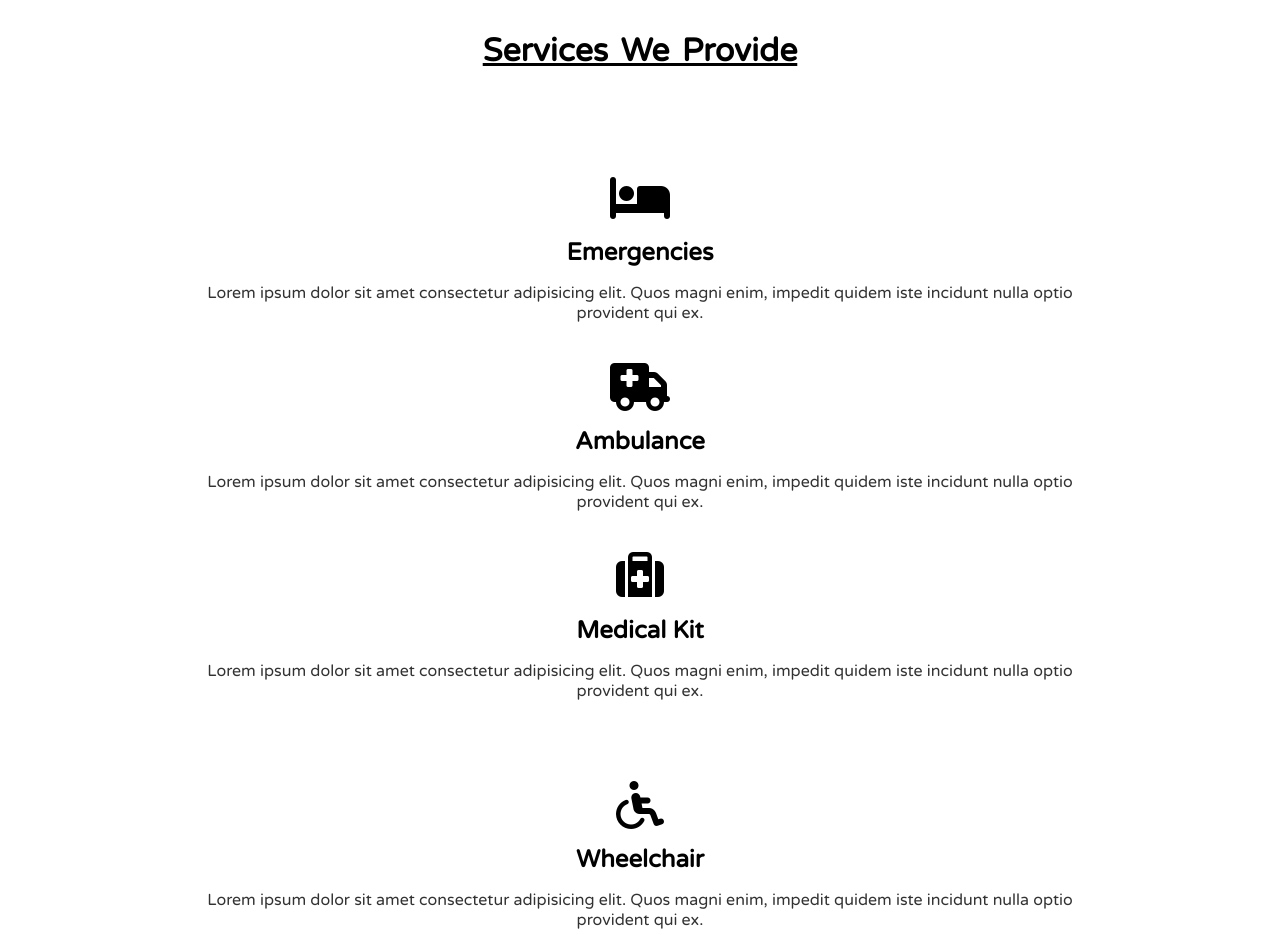
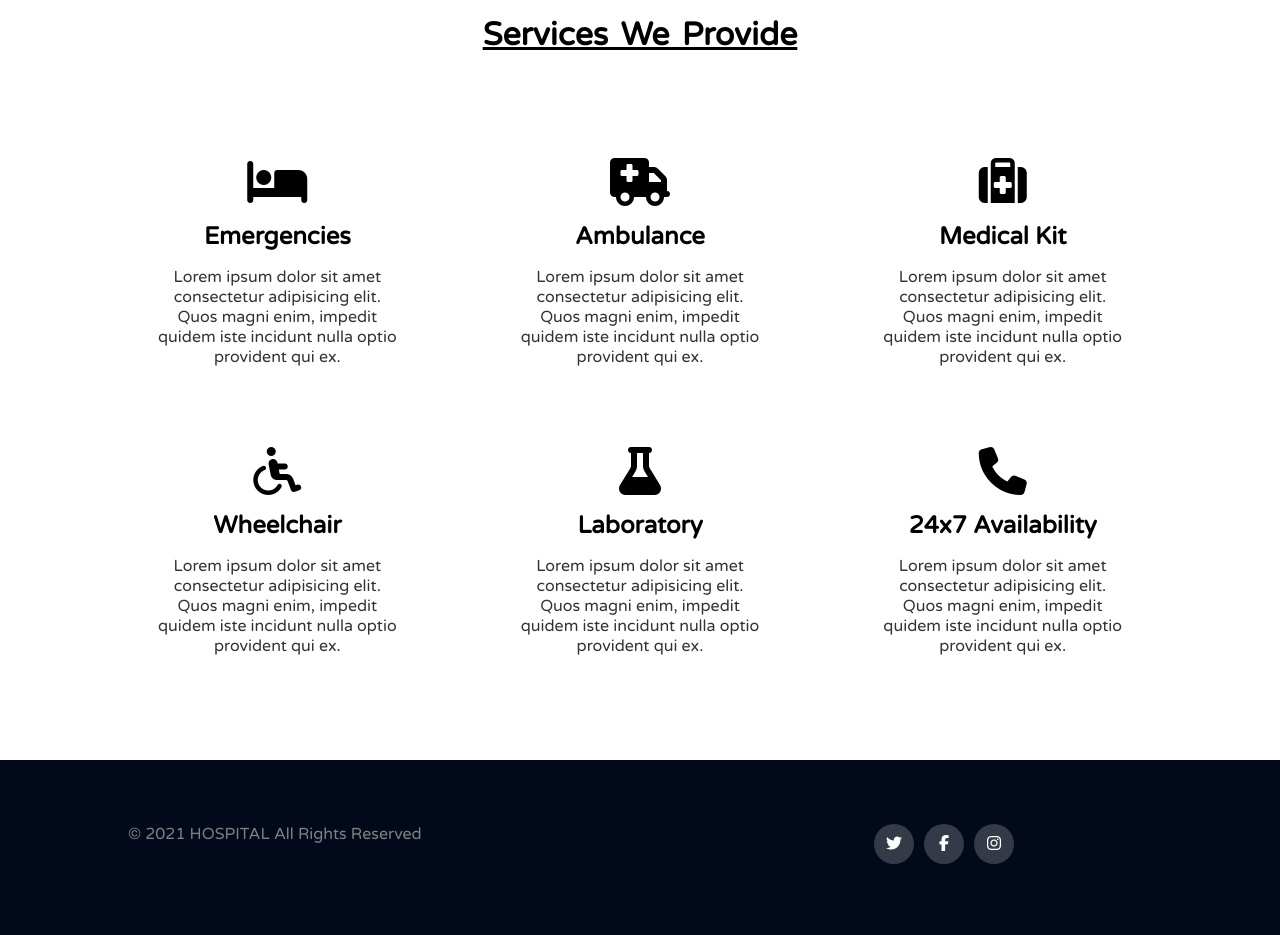
Before and after one commit to devaaravmishra/hms, a React (Create React App) app: page / in a window 1280 px wide. Shown: the part 880-1815 px from the top of the page. Built offline with nearby package versions, Linux system fonts and the light colour scheme.

Commit message:
update homepage.css

```diff
--- a/src/Components/css/homepage.css
+++ b/src/Components/css/homepage.css
@@ -1,5 +1,4 @@
 @import url("https://fonts.googleapis.com/css2?family=Varela+Round&display=swap");
-
 * {
   box-sizing: border-box;
   margin: 0;
@@ -37,7 +36,7 @@ body {
   width: 100%;
 }
 
-.nav-container{
+.nav-container {
   margin-left: 1%;
 }
 .nav-head {
@@ -79,10 +78,6 @@ body {
   transition: 0.3s ease all;
 }
 
-.nav-links.nav-active {
-  transform: translateX(0%);
-}
-
 .welcome-container {
   min-height: 80vh;
   display: flex;
@@ -118,8 +113,8 @@ body {
 }
 
 .services {
-  padding: 10vh 10%;
-  min-height: 80vh;
+  padding: 5% 5%;
+  min-height: 70vh;
   display: flex;
   flex-direction: column;
   align-items: center;
@@ -133,20 +128,15 @@ body {
   position: relative;
   padding-top: 2rem;
   margin-bottom: 4rem;
-  z-index: -1;
-}
-#services-head ::after {
-  position: absolute;
-  content: "";
-  height: 3px;
-  width: 100%;
-  display: block;
-  bottom: -5px;
-  left: 0;
-  background-color: #000;
 }
 
-.container {
+.container1 {
+  display: flex;
+  align-items: center;
+  justify-content: center;
+  padding: 0 2rem;
+}
+.container2 {
   display: flex;
   align-items: center;
   justify-content: center;
@@ -157,7 +147,6 @@ body {
   text-align: center;
   margin: 2.5rem 2.5rem;
   padding: 0 1rem;
-  z-index: -1;
 }
 .service h2 {
   margin: 1rem 0;
@@ -166,11 +155,60 @@ body {
 p {
   opacity: 0.8;
 }
+.footer {
+  background:#02091a;
+  padding: 5% 0;
+}
+.footer-left {
+  color: grey;
+  margin-left: 10%;
+  margin-top: 10%;
+  display: inline;
+}
+.footer-left:hover {
+  color: #fff;
+  transition: all 0.5s ease;
+}
+.footer-right{
+  list-style: none;
+  display:inline;
+  float: right;
+  margin-right: 20%;
+}
+.footer-right li{
+  display:inline;
+}
+ .footer-right a{
+	display: inline-block;
+	height: 40px;
+	width: 40px;
+	background-color: rgba(255,255,255,0.2);
+	margin:0 10px 10px 0;
+	text-align: center;
+	line-height: 40px;
+	border-radius: 50%;
+	color: #ffffff;
+	transition: all 0.5s ease;
+}
+.footer-right a:hover{
+	color: #24262b;
+	background-color: #ffffff;
+}
+.footer-bottom {
+  background: #02091a;
+  padding: 2% 0;
+  text-align: center;
+}
+
+.footer-bottom-text {
+  color: #fff;
+}
+
 
 @media (max-width: 725px) {
-    .navbar{
-        padding: 1rem;
-    }
+  .navbar {
+    padding: 1rem;
+  }
   .navbar .nav-container .nav-head {
     font-size: 0.8rem;
   }
@@ -178,14 +216,37 @@ p {
     font-size: 0.4rem;
     margin: 0 0.5rem;
   }
-  .welcome-container .welcome-head{
-      font-size:1.6rem;
+  .welcome-container .welcome-head {
+    font-size: 1.6rem;
   }
-  .services .container {
+  .services .container1 {
     flex-wrap: wrap;
+  }
+  .services .container2 {
+    flex-wrap: wrap;
+  }
+  #services-head {
+    font-size: 1.5rem;
   }
   .service {
     margin: 0.8rem 0;
+  }
+  .service > h2 {
+    font-size: 1.2rem;
+  }
+  .service > p {
+    font-size: x-small;
+  }
+  .footer-left{
+    font-size:.4rem;
+  }
+  .footer-right a{
+    height: 35px;
+    width: 35px;
+  }
+
+  .footer-bottom-text{
+    font-size:.5rem;
   }
 }
 
@@ -201,3 +262,7 @@ p {
 header {
   animation: 0.75s ease-out 0s 1 slideInFromLeft;
 }
+
+footer{
+  animation: 0.75s ease-out 0s 1 slideInFromLeft;
+}
```
